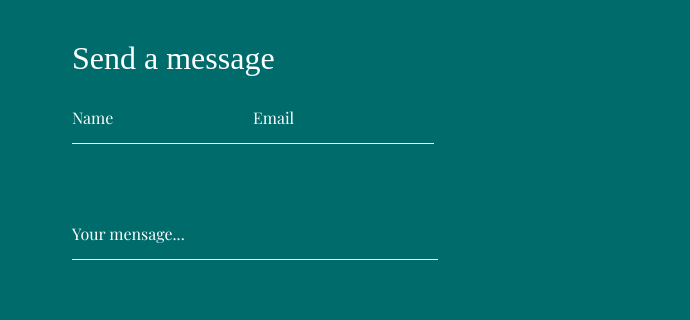
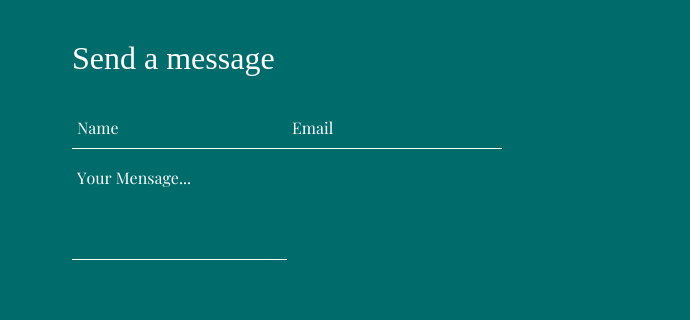
Before and after one commit to alexbaaaa/alexbaaaa.github.io, a website: page contact.html in a window 1280 px wide. Shown: the part 308-628 px from the top of the page, 0-690 px from the left. Drawn offline with Linux system fonts and the light colour scheme; a web font is replaced by a local one.

Commit message:
implementacion animacion contact

```diff
--- a/assest/css/contact.css
+++ b/assest/css/contact.css
@@ -56,17 +56,17 @@
                 display: grid;
                 grid-template-columns: repeat(2, 1fr);
                 grid-template-rows: 50px 100px 50px;
+                z-index: 1;
                 .grid3 {
                     grid-column: 1/3;
                     align-content: end;
                 }
                 .grid3 input {
                     width: 100%;
+                    color: white;
                 }
-                h2 {
-                    font-size: 1rem;
-                    font-family: 'PlayfairRegular';
-                }
+
+
                 button {
                     border: none;
                     outline: none;
@@ -80,15 +80,86 @@
                     text-align: left;
                     margin-top: 4rem;
                 }
+                /* ANIMACION MENSAGE*/
+                /* From Uiverse.io by AbanoubMagdy1 */
+                .wave-group {
+                    position: relative;
+                }
 
+                .wave-group .input {
+                    font-size: 16px;
+                    padding: 10px 10px 10px 5px;
+                    display: block;
+                    width: 200px;
+                    border: none;
+                    border-bottom: 1px solid white;
+                    background: transparent;
+                }
+
+                .wave-group .input:focus {
+                    outline: none;
+                }
+
+                .wave-group .label {
+                    color: white;
+                    font-size: 1rem;
+                    font-family: 'PlayfairRegular';
+                    font-weight: normal;
+                    position: absolute;
+                    pointer-events: none;
+                    left: 5px;
+                    top: 10px;
+                    display: flex;
+                }
+
+                .wave-group .label-char {
+                    transition: 0.2s ease all;
+                    transition-delay: calc(var(--index) * .05s);
+                }
+
+                .wave-group .input:focus ~ label .label-char,
+                .wave-group .input:valid ~ label .label-char {
+                    transform: translateY(-20px);
+                    font-size: 14px;
+                    color: var(--texto-secundario);
+                }
+
+                .wave-group .bar {
+                    position: relative;
+                    display: block;
+                    width: 200px;
+                }
+
+                .wave-group .bar:before,.wave-group .bar:after {
+                    content: '';
+                    height: 2px;
+                    width: 0;
+                    bottom: 1px;
+                    position: absolute;
+                    background: var(--texto-secundario);
+                    transition: 0.2s ease all;
+                    -moz-transition: 0.2s ease all;
+                    -webkit-transition: 0.2s ease all;
+                }
+
+                .wave-group .bar:before {
+                    left: 50%;
+                }
+
+                .wave-group .bar:after {
+                    right: 50%;
+                }
+
+                .wave-group .input:focus ~ .bar:before,
+                .wave-group .input:focus ~ .bar:after {
+                    width: 50%;
+                }
+
+
+                /*------------------*/
             }
-            form input {
-                border: none;
-                border-bottom: 1px solid white;
-                outline: none;
-                background: none;
-                box-shadow: none;
-            }
+
+
 
         }
         .social_media {
--- a/assest/css/hero.css
+++ b/assest/css/hero.css
@@ -38,7 +38,7 @@
 
 .proyect {
     width: 100%;
-    flex: 2;
+    flex: 2 1;
     display: flex;
     flex-flow: row nowrap;
     justify-content: center;
@@ -70,7 +70,7 @@
         }
     }
     .feature_proyects {
-        flex: 2;
+        flex: 2 4;
         align-self: flex-start;
         display: flex;
         flex-flow: column nowrap;
@@ -99,6 +99,7 @@
             filter: brightness(.7);
             h3 {
                 bottom: -45px;
+                filter: none;
             }
         }
         :nth-child(2) {
--- a/contact.html
+++ b/contact.html
@@ -18,17 +18,45 @@
             <div class="mensage">
                 <h2>Send a message</h2>
                 <form action="">
-                    <div class="grid1">
-                        <h2>Name</h2>
-                        <input type="text" name="name" id="name"  required />
+                    <div class="grid1 wave-group">
+                        <input required="" type="text" class="input">
+                        <span class="bar"></span>
+                        <label class="label">
+                            <span class="label-char" style="--index: 0">N</span>
+                            <span class="label-char" style="--index: 1">a</span>
+                            <span class="label-char" style="--index: 2">m</span>
+                            <span class="label-char" style="--index: 3">e</span>
+                        </label>
                     </div>
-                    <div class="grid2">
-                        <h2>Email</h2>
-                        <input type="text" name="email" id="email"  required />
+                    <div class="grid2 wave-group">
+                        <input required="" type="text" class="input">
+                        <span class="bar"></span>
+                        <label class="label">
+                            <span class="label-char" style="--index: 0">E</span>
+                            <span class="label-char" style="--index: 1">m</span>
+                            <span class="label-char" style="--index: 2">a</span>
+                            <span class="label-char" style="--index: 3">i</span>
+                            <span class="label-char" style="--index: 4">l</span>
+                        </label>
                     </div>
-                    <div class="grid3">
-                        <h2 >Your mensage...</h2>
-                        <input type="text" name="text" id="text"  required />
+                    <div class="grid3 wave-group">
+                        <input required="" type="text" class="input">
+                        <span class="bar"></span>
+                        <label class="label">
+                            <span class="label-char" style="--index: 0">Y</span>
+                            <span class="label-char" style="--index: 1">o</span>
+                            <span class="label-char" style="--index: 2">u</span>
+                            <span class="label-char" style="--index: 3">r</span>
+                            <span class="label-char" style="--index: 4">&nbsp;</span>
+                            <span class="label-char" style="--index: 0">M</span>
+                            <span class="label-char" style="--index: 1">e</span>
+                            <span class="label-char" style="--index: 2">n</span>
+                            <span class="label-char" style="--index: 3">s</span>
+                            <span class="label-char" style="--index: 4">a</span>
+                            <span class="label-char" style="--index: 5">g</span>
+                            <span class="label-char" style="--index: 6">e</span>
+                            <span class="label-char" style="--index: 7">...</span>
+                        </label>
                     </div>
                     <button class="grid4" type="submit">Submit</button>
                 </form>
```
Also changed, not shown: index.html (+1 -0 lines).
